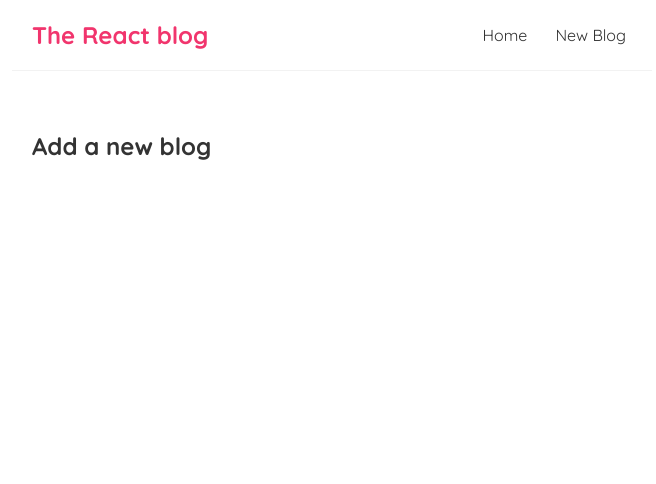
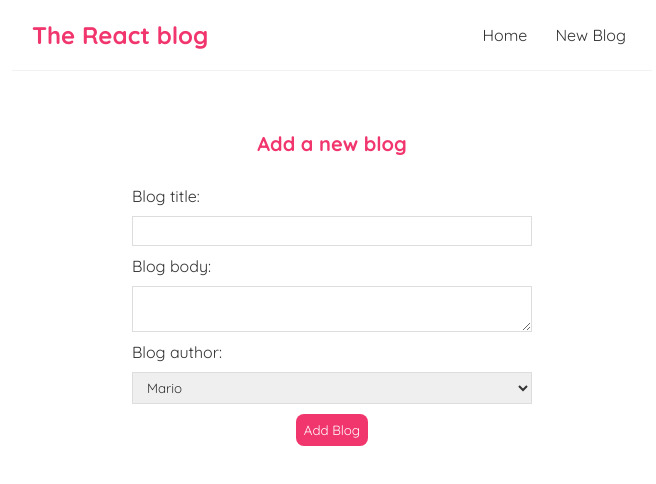
Before and after one commit to jesspsilva/blog-react, a React (Create React App) app: page /create in a window 1280 px wide. Shown: the top 484 px of the page, without its empty margins (308-964 px from the left). Built offline with nearby package versions, Linux system fonts and the light colour scheme.

Commit message:
Create add new blog form

```diff
--- a/src/components/CreateBlog/CreateBlog.js
+++ b/src/components/CreateBlog/CreateBlog.js
@@ -1,7 +1,58 @@
+import { useState } from 'react';
+
+
 const CreateBlog = () => {
+
+    const [title, setTitle] = useState('');
+    const [body, setBody] = useState('');
+    const [author, setAuthor] = useState('mario');
+    const [isLoading, setIsLoading] = useState(false);
+
+    const handleSubmit = e => {
+        e.preventDefault();
+
+        const blog = { title, body, author };
+
+        setIsLoading(true);
+
+        fetch('http://localhost:8000/blogs', {
+            method: 'POST',
+            headers: { "Content-Type": "application/json" },
+            body: JSON.stringify(blog)
+        }).then(() => {
+            setIsLoading(false);
+        })
+    }
+
     return(
-        <div className="create-blog">
+        <div className="create">
             <h2>Add a new blog</h2>
+            <form onSubmit={handleSubmit}>
+                <label>Blog title:</label>
+                <input
+                    type="text"
+                    required
+                    value={title}
+                    onChange={e => setTitle(e.target.value)}
+                />
+                <label>Blog body:</label>
+                <textarea
+                    required
+                    value={body}
+                    onChange={e => setBody(e.target.value)}
+                >
+                </textarea>
+                <label>Blog author:</label>
+                <select
+                    value={author}
+                    onChange={e => setAuthor(e.target.value)}
+                >
+                    <option value="mario">Mario</option>
+                    <option value="paul">Paul</option>
+                </select>
+                {!isLoading && <button>Add Blog</button>}
+                {isLoading && <button disabled>Adding blog...</button>}
+            </form>
         </div>
     );
 }
--- a/src/index.css
+++ b/src/index.css
@@ -61,3 +61,42 @@
 .blog-details div {
   margin: 20px 0;
 }
+
+/* create new blog form */
+.create {
+  max-width: 400px;
+  margin: 0 auto;
+  text-align: center;
+}
+.create label {
+  text-align: left;
+  display: block;
+}
+.create h2 {
+  font-size: 20px;
+  color: #f1356d;
+  margin-bottom: 30px;
+}
+.create input, .create textarea, .create select {
+  width: 100%;
+  padding: 6px 10px;
+  margin: 10px 0;
+  border: 1px solid #ddd;
+  box-sizing: border-box;
+  display: block;
+}
+.create button {
+  background: #f1356d;
+  color: #fff;
+  border: 0;
+  padding: 8px;
+  border-radius: 8px;
+  cursor: pointer;
+  outline: none;
+}
+
+.create button:hover {
+  color: #f1356d;
+  background-color: #fff;
+  border: 1px solid #f1356d;
+}
```
